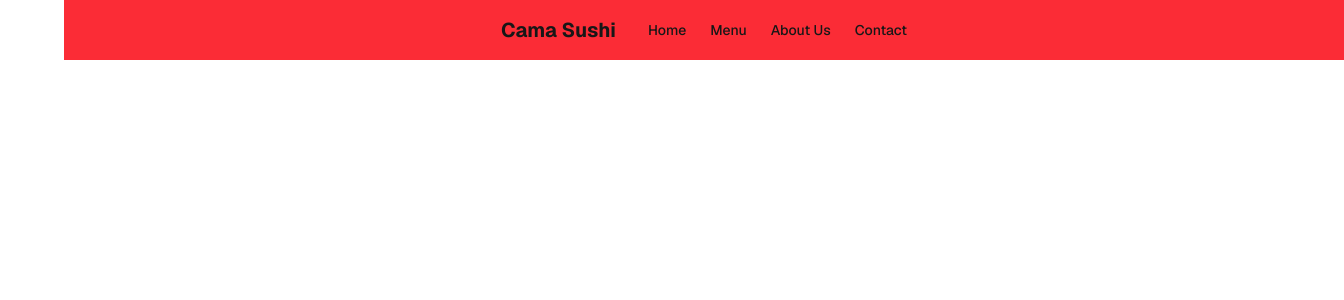
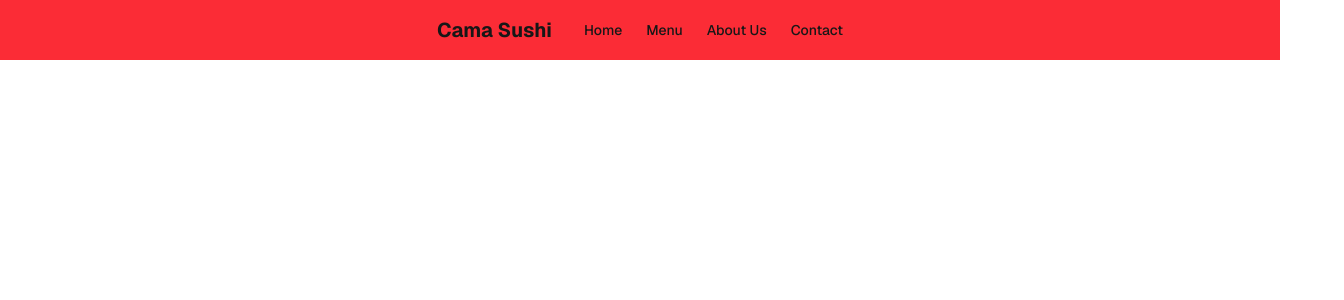
Before and after one commit to somoscomarcalabs/camasushi, a Next.js app: page / in a window 1280 px wide. Shown: the top 300 px of the page, 1344 px wide, since content can reach past the window. Built offline with nearby package versions, Linux system fonts and the light colour scheme.

Commit message:
now the header is fixed and sticky

```diff
--- a/src/app/components/Header.tsx
+++ b/src/app/components/Header.tsx
@@ -5,8 +5,7 @@ import React from "react";
 
 export default function Header() {
   return (
-    <header className="absolute top-0 bg-red-500 flex justify-center w-full py-4">
-
+    <header className="fixed z-50 top-0 left-0 right-0 bg-red-500 flex justify-center w-full py-4">
       <div className="flex items-center gap-8">
         {/* Logo Section */}
         <Link href="/">
@@ -33,7 +32,7 @@ export default function Header() {
             About Us
           </Link>
           <Link
-            className="text-text-primary/70 text-sm font-medium hover:text-gray-200 transition-colors"
+            className="text-sm font-medium hover:text-gray-200 transition-colors"
             href="#"
           >
             Contact
```
